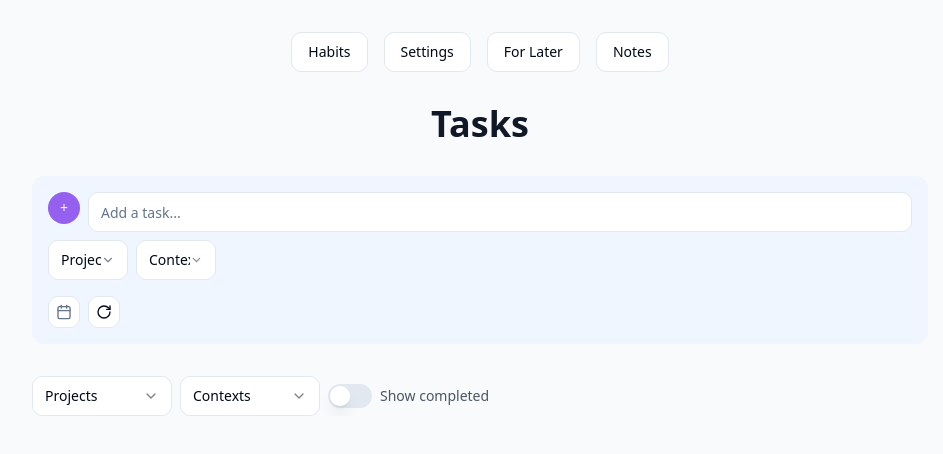
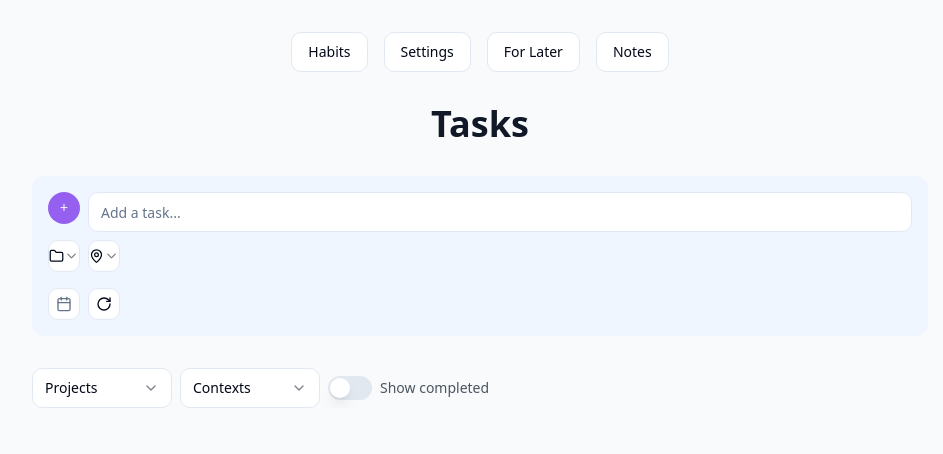
Before and after one commit to Marc444-creator/act, a React (Vite) app: page / in a window 1280 px wide. Shown: the top 454 px of the page, without its empty margins (160-1103 px from the left). Built offline with nearby package versions, Linux system fonts and the light colour scheme.

Commit message:
Replace Project and Context Fields
Updated the TaskForm component to replace the project and context fields with relevant symbols for improved user experience.
[skip gpt_engineer]

```diff
--- a/src/components/tasks/TaskFormInputs.tsx
+++ b/src/components/tasks/TaskFormInputs.tsx
@@ -8,6 +8,13 @@ import {
   SelectValue,
 } from "@/components/ui/select";
 import { useStore } from "../../store/useStore";
+import { Folder, MapPin } from "lucide-react";
+import {
+  Tooltip,
+  TooltipContent,
+  TooltipProvider,
+  TooltipTrigger,
+} from "@/components/ui/tooltip";
 
 interface TaskFormInputsProps {
   title: string;
@@ -41,9 +48,18 @@ export const TaskFormInputs = ({
       </div>
       <div className="flex items-center gap-2 flex-nowrap">
         <Select value={projectId || "none"} onValueChange={setProjectId}>
-          <SelectTrigger className="w-[80px]">
-            <SelectValue placeholder="Proj" />
-          </SelectTrigger>
+          <TooltipProvider>
+            <Tooltip>
+              <TooltipTrigger asChild>
+                <SelectTrigger className="w-8 h-8 p-0">
+                  <Folder className="h-4 w-4" />
+                </SelectTrigger>
+              </TooltipTrigger>
+              <TooltipContent>
+                <p>Project</p>
+              </TooltipContent>
+            </Tooltip>
+          </TooltipProvider>
           <SelectContent>
             <SelectItem value="none">Project</SelectItem>
             {store.projects.map((project) => (
@@ -54,9 +70,18 @@ export const TaskFormInputs = ({
           </SelectContent>
         </Select>
         <Select value={contextId || "none"} onValueChange={setContextId}>
-          <SelectTrigger className="w-[80px]">
-            <SelectValue placeholder="Ctx" />
-          </SelectTrigger>
+          <TooltipProvider>
+            <Tooltip>
+              <TooltipTrigger asChild>
+                <SelectTrigger className="w-8 h-8 p-0">
+                  <MapPin className="h-4 w-4" />
+                </SelectTrigger>
+              </TooltipTrigger>
+              <TooltipContent>
+                <p>Context</p>
+              </TooltipContent>
+            </Tooltip>
+          </TooltipProvider>
           <SelectContent>
             <SelectItem value="none">Context</SelectItem>
             {store.contexts.map((context) => (
```
